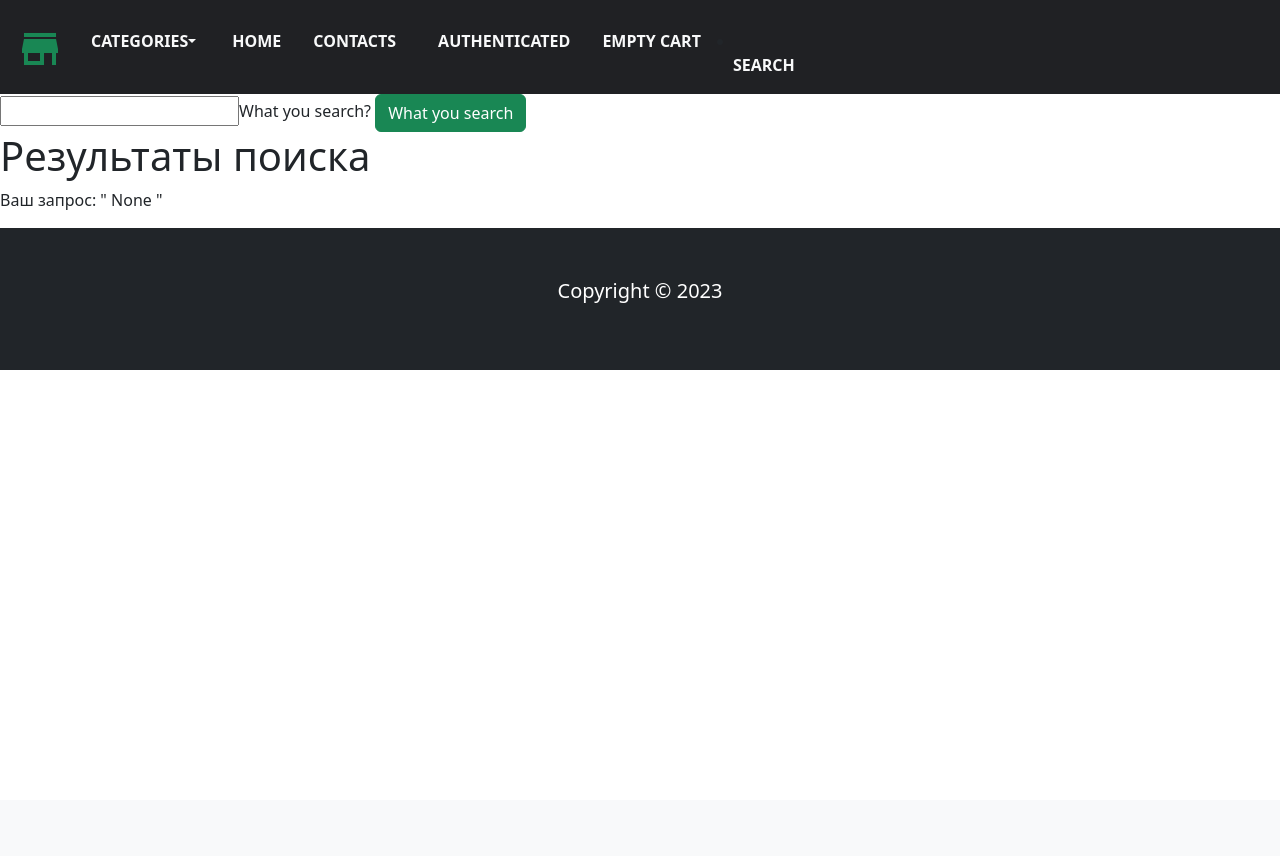
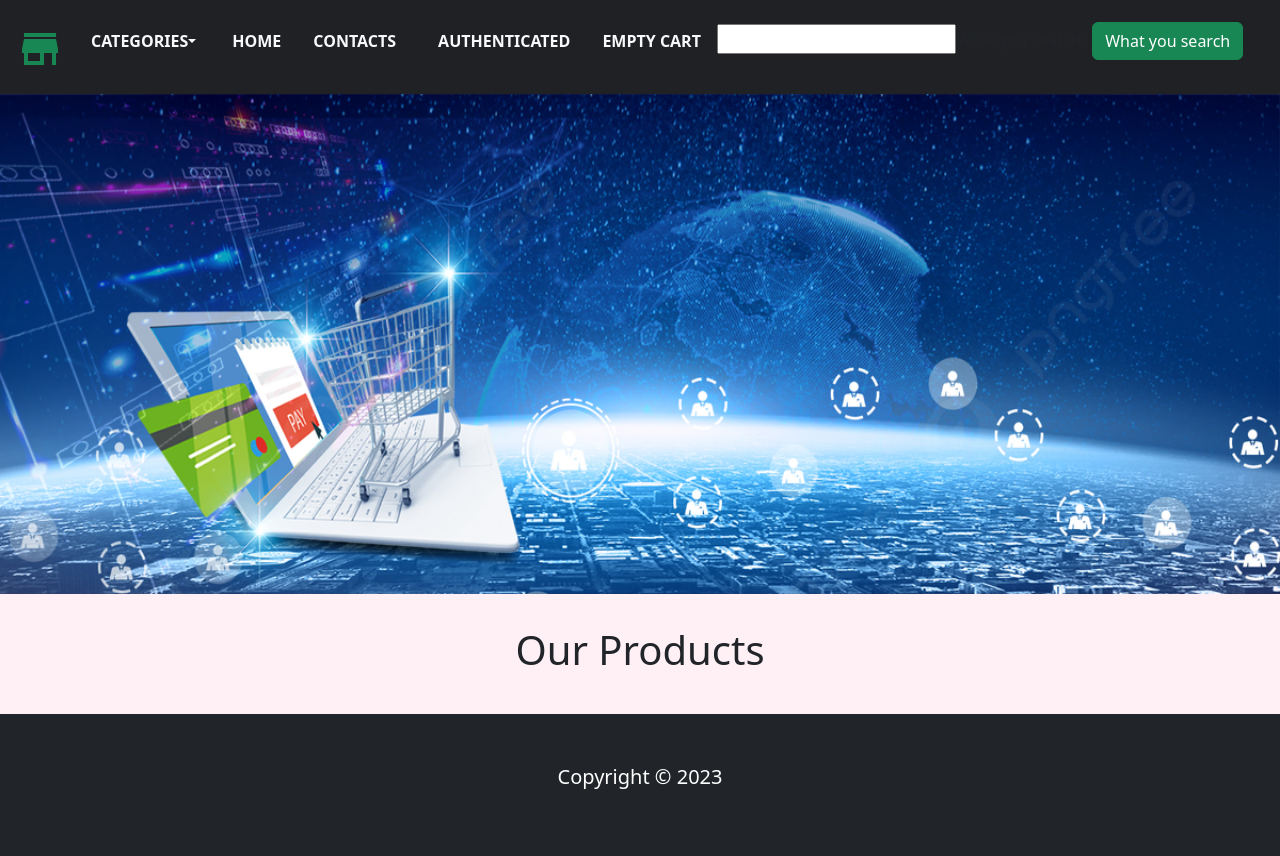
Before and after one commit to IlyaKavaleu/Shop, a Django app: page /search/ in a window 1280 px wide. Before the commit the page ends 370 px from the top, so only its background shows below. Run offline with Django 4.2, Linux system fonts and the light colour scheme; data that the repository does not hold is empty; some libraries are stand-ins or nearby versions.

Commit message:
Update search system on main pahe

```diff
--- a/ecommerce_project/shop/templates/shop/navbar.html
+++ b/ecommerce_project/shop/templates/shop/navbar.html
@@ -44,8 +44,27 @@
                 <li class="nav-item"><a class="nav-link text-light text-uppercase font-weight-bold px-3" style="font-weight: bold;">Empty cart</a></li>
             {% endif %}
         </ul>
-    <li class="nav-item"><a class="nav-link text-light text-uppercase font-weight-bold px-3" style="font-weight: bold;" href="{% url 'shop:search' %}">Search</a></li>
-
+    <li class="nav-item dropdown">
+        <form action="{% url 'shop:search' %}" method="get">
+         <input name="q">What you search?</input>
+         <button class="btn btn-success">What you search</button>
+        </form>
+        <div class="dropdown">
+            <div class="dropdown-content">
+                <h1>Результаты поиска</h1>
+                <p>Ваш запрос: " {{ query }} "</p>
+                    <ul>
+                        {% for product in products %}
+                            {% if product %}
+                                <li class="dropdown-item">{{ product.name }} - {{ product.description }}</li><br>
+                            {% else %}
+                                <p>По вашему запросу ничего не найдено.</p>
+                            {% endif %}
+                        {% endfor %}
+                    </ul>
+            </div>
+        </div>
+    </li>
     </nav>
 
 
--- a/ecommerce_project/shop/templates/shop/search.html
+++ /dev/null
@@ -1,20 +0,0 @@
-{% extends 'shop/base.html' %}
-
-{% block content %}
-    <form action="{% url 'shop:search' %}" method="get">
-         <input name="q">What you search?</input>
-        <button class="btn btn-success">What you search</button>
-    </form>
-
-    <h1>Результаты поиска</h1>
-    <p>Ваш запрос: " {{ query }} "</p>
-        <ul>
-            {% for product in products %}
-                {% if product %}
-                    <li>{{ product.name }} - {{ product.description }}</li>
-                {% else %}
-                    <p>По вашему запросу ничего не найдено.</p>
-                {% endif %}
-            {% endfor %}
-        </ul>
-{% endblock %}
--- a/ecommerce_project/shop/views.py
+++ b/ecommerce_project/shop/views.py
@@ -148,4 +148,4 @@ def search(request):
         'query': query,
         'products': products,
     }
-    return render(request, 'shop/search.html', context)
+    return render(request, 'shop/home.html', context)
```
